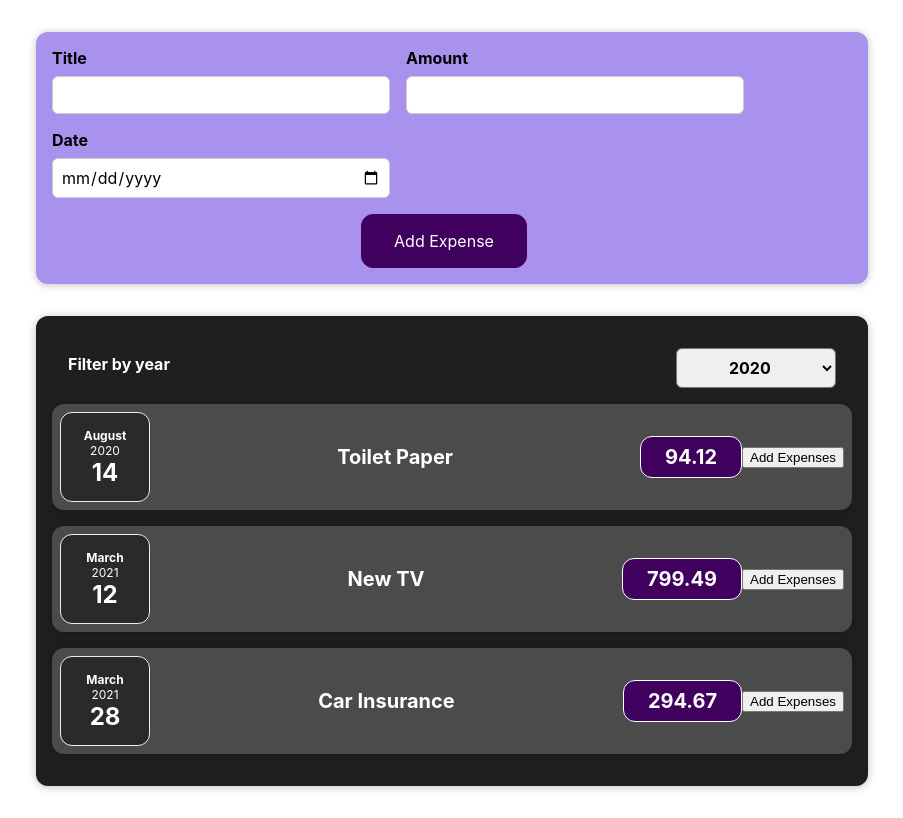
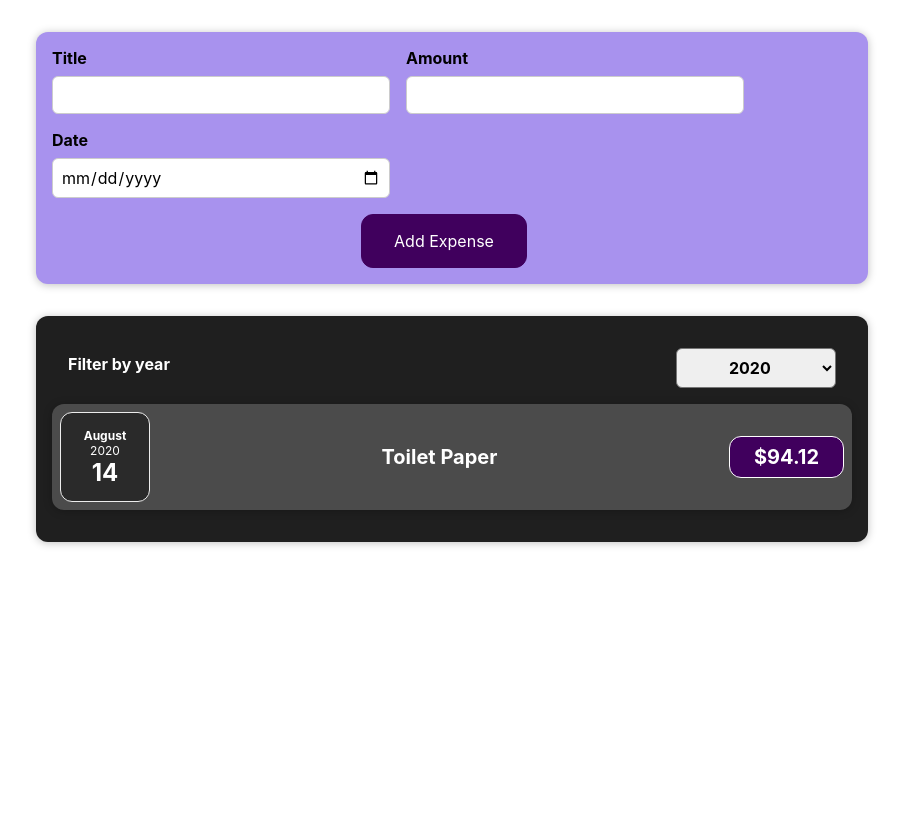
Before and after one commit to sksandhya/react-master, a React (Create React App) app in the folder react-complete-guide/: page / in a window 1280 px wide. Shown: the whole page, without its empty margins (188-1091 px from the left). Built offline with nearby package versions, Linux system fonts and the light colour scheme.

Commit message:
Adding filter by year

```diff
--- a/react-complete-guide/src/App.js
+++ b/react-complete-guide/src/App.js
@@ -1,10 +1,9 @@
+import React, {useState} from "react";
 import "./App.css";
 import Expenses from "./components/Expenses/Expenses";
 import NewExpense from "./components/NewExpense/NewExpense";
 
-function App() {
-
-  const expenses = [
+const DUMMY_EXPENSES = [
   {
     id: "e1",
     title: "Toilet Paper",
@@ -25,19 +24,21 @@ function App() {
     date: new Date(2021, 5, 12),
   },
 ];
-  const addExpenseHandler = expense =>{
+function App() {
+
+  const[expenses, setExpenses] = useState(DUMMY_EXPENSES);
+  const addExpenseHandler = (expense) =>{
     console.log('in app.js');
-    const expenseData = {
-      ...expenses,
-      expense
-  };
     console.log(expense);
-    console.log(expenseData);
+    setExpenses((prevExpenses) =>{
+      return [expense, ...prevExpenses];
+    });
+
   }
   return (
     <div className="App">
       <NewExpense onAddExpense ={addExpenseHandler}/>
-      <Expenses item={expenses}></Expenses>
+      <Expenses items={expenses}></Expenses>
     </div>
   );
 }
--- a/react-complete-guide/src/components/Expenses/ExpenseItem.js
+++ b/react-complete-guide/src/components/Expenses/ExpenseItem.js
@@ -1,24 +1,17 @@
-import React ,{useState} from 'react';
+import React from 'react';
 import "./ExpenseItem.css";
 import ExpenseDate from "./ExpenseDate";
 import Card from "../UI/Card";
 
 function ExpenseItem(props) {
-  const [title,setTtile] = useState(props.title);
-
-  const clickHandler = () =>{
-    setTtile("Updated");
-    //console.log("clicked!!");
-  };
 
   return (
     <Card className="expense-item">
       <ExpenseDate exdate ={props.date}/>
       <div className="expense-item__description">
-        <h2>{title}</h2>
+        <h2>{props.title}</h2>
       </div>
-      <div className="expense-item__price">{props.amount}</div>
-      <button onClick={clickHandler}>Add Expenses</button>
+      <div className="expense-item__price">${props.amount}</div>
     </Card>
   );
 }
--- a/react-complete-guide/src/components/Expenses/Expenses.js
+++ b/react-complete-guide/src/components/Expenses/Expenses.js
@@ -1,40 +1,38 @@
-import React, {useState} from "react";
+import React, { useState } from "react";
 import ExpenseItem from "./ExpenseItem";
-import  "./Expenses.css";
+import "./Expenses.css";
 import Card from "../UI/Card";
 import ExpensesFilter from "./ExpensesFilter";
 
-function Expenses(expenses){
-const [filteredYear, setFilteredYear] = useState('2020');
-  const filterChangeHandler = (selectedYear) =>{
+function Expenses(props) {
+  const [filteredYear, setFilteredYear] = useState("2020");
+  const filterChangeHandler = (selectedYear) => {
     setFilteredYear(selectedYear);
     console.log(selectedYear);
-  }
+  };
 
-  return(
-  <div>
-  <Card className="expenses">
-  <ExpensesFilter selected = {filteredYear} onChangeFilter = {filterChangeHandler}/>
-    <ExpenseItem
-    title={expenses.item[0].title}
-    amount={expenses.item[0].amount}
-    date={expenses.item[0].date}
-  ></ExpenseItem>
-  <ExpenseItem
-    title={expenses.item[1].title}
-    amount={expenses.item[1].amount}
-    date={expenses.item[1].date}
-  ></ExpenseItem>
-  <ExpenseItem
-    title={expenses.item[2].title}
-    amount={expenses.item[2].amount}
-    date={expenses.item[2].date}
-  ></ExpenseItem>
-  </Card>
-  </div>
+   const filteredExpenses = props.items.filter(expense => {
+     return expense.date.getFullYear().toString() === filteredYear;
+   });
+  return (
+    <div>
+      <Card className="expenses">
+        <ExpensesFilter
+          selected={filteredYear}
+          onChangeFilter={filterChangeHandler}
+        />
+        {filteredExpenses.map((expenses) => (
+          <ExpenseItem
+            key={expenses.id}
+            title={expenses.title}
+            amount={expenses.amount}
+            date={expenses.date}
+          />
+        ))}
+
+      </Card>
+    </div>
   );
-
-
 }
 
 export default Expenses;
--- a/react-complete-guide/src/components/NewExpense/ExpenseForm.js
+++ b/react-complete-guide/src/components/NewExpense/ExpenseForm.js
@@ -42,7 +42,7 @@ const ExpenseForm = (props) => {
 
       const ExpenseData = {
         title : enteredTitle,
-        Amount : enteredAmount,
+        amount : enteredAmount,
         date : new Date(enteredDate)
       };
       //console.log(ExpenseData);
```
Lines whose indentation alone changed are shown as unchanged.
